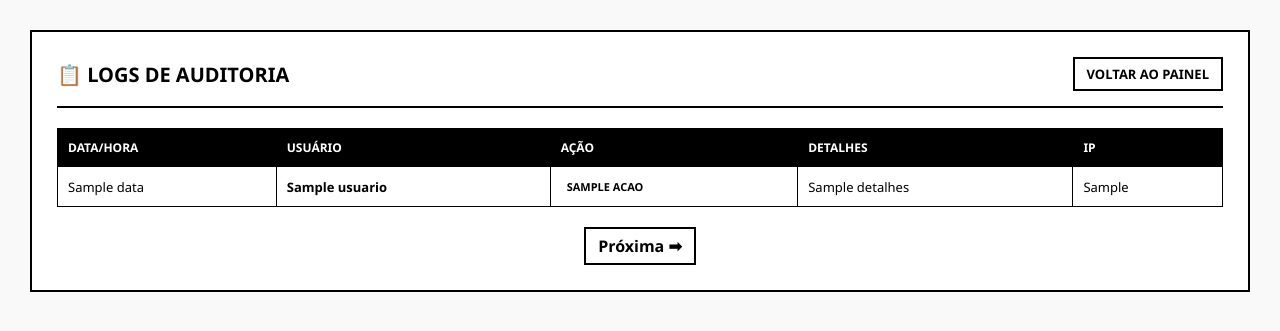
After one commit to jrvti/supchamados, a Flask app: template templates/logs.html in a window 1280 px wide. The commit adds this page. Shown: the top 331 px of the page. Run offline with Flask 3, Linux system fonts and the light colour scheme; the template is opened without the code that fills it: most values are stand-ins (such as "Sample title", 1, 10 or a date in 2020).

Commit message:
Add files via upload

```diff
--- /dev/null
+++ b/templates/logs.html
@@ -0,0 +1,85 @@
+<!DOCTYPE html>
+<html lang="pt-br">
+<head>
+    <meta charset="UTF-8">
+    <title>Logs de Auditoria - JRV-TI</title>
+    <style>
+        :root {
+            --bg-geral: #f9f9f9;
+            --bg-container: #ffffff;
+            --texto-principal: #000000;
+            --texto-secundario: #666666;
+            --bg-tabela-par: #f2f2f2;
+            --border-cor: #000000;
+        }
+        [data-theme="dark"] {
+            --bg-geral: #121212;
+            --bg-container: #1e1e1e;
+            --texto-principal: #ffffff;
+            --texto-secundario: #aaaaaa;
+            --bg-tabela-par: #2a2a2a;
+            --border-cor: #ffffff;
+        }
+        body { font-family: 'Segoe UI', Arial, sans-serif; background: var(--bg-geral); color: var(--texto-principal); padding: 30px; margin: 0; transition: background 0.2s, color 0.2s; }
+        .container { max-width: 1300px; background: var(--bg-container); padding: 25px; margin: auto; border: 2px solid var(--border-cor); }
+        .header-painel { display: flex; justify-content: space-between; align-items: center; border-bottom: 2px solid var(--border-cor); padding-bottom: 15px; margin-bottom: 20px; }
+        h2 { color: var(--texto-principal); margin: 0; text-transform: uppercase; font-size: 20px; }
+        .btn-voltar { background: var(--bg-container); color: var(--texto-principal); border: 2px solid var(--border-cor); padding: 6px 12px; text-decoration: none; font-weight: bold; font-size: 13px; text-transform: uppercase; }
+        .btn-voltar:hover { background: var(--texto-principal); color: var(--bg-container); }
+        table { width: 100%; border-collapse: collapse; font-size: 13px; }
+        th, td { padding: 10px; border: 1px solid var(--border-cor); text-align: left; vertical-align: middle; }
+        th { background-color: var(--texto-principal); color: var(--bg-container); font-weight: 600; text-transform: uppercase; font-size: 12px; }
+        tr:nth-child(even) { background-color: var(--bg-tabela-par); }
+        .badge-log { display: inline-block; padding: 2px 6px; font-size: 11px; font-weight: bold; text-transform: uppercase; }
+        .badge-login { background: #d4edda; color: #155724; border: 1px solid #c3e6cb; }
+        .badge-alteracao { background: #fff3cd; color: #856404; border: 1px solid #ffeeba; }
+        .badge-finalizacao { background: #cce5ff; color: #004085; border: 1px solid #b8daff; }
+        .badge-exclusao { background: #f8d7da; color: #721c24; border: 1px solid #f5c6cb; }
+        .paginacao { margin-top: 20px; display: flex; gap: 10px; justify-content: center; }
+        .paginacao a { background: var(--bg-container); color: var(--texto-principal); border: 2px solid var(--border-cor); padding: 6px 12px; text-decoration: none; font-weight: bold; }
+        .paginacao a:hover { background: var(--texto-principal); color: var(--bg-container); }
+    </style>
+</head>
+<body>
+    <div class="container">
+        <div class="header-painel">
+            <h2>📋 Logs de Auditoria</h2>
+            <a href="/admin" class="btn-voltar">Voltar ao Painel</a>
+        </div>
+
+        <table>
+            <thead>
+                <tr>
+                    <th>Data/Hora</th>
+                    <th>Usuário</th>
+                    <th>Ação</th>
+                    <th>Detalhes</th>
+                    <th>IP</th>
+                </tr>
+            </thead>
+            <tbody>
+                {% if not logs %}
+                <tr>
+                    <td colspan="5" style="text-align: center; padding: 25px; color: var(--texto-secundario);">Nenhum log registrado ainda.</td>
+                </tr>
+                {% endif %}
+                {% for log in logs %}
+                <tr>
+                    <td style="white-space: nowrap;">{{ log.data }}</td>
+                    <td><strong>{{ log.usuario }}</strong></td>
+                    <td><span class="badge-log badge-{{ log.acao }}">{{ log.acao|upper }}</span></td>
+                    <td>{{ log.detalhes }}</td>
+                    <td>{{ log.ip }}</td>
+                </tr>
+                {% endfor %}
+            </tbody>
+        </table>
+
+        <div class="paginacao">
+            {% if pagina > 1 %}
+                <a href="/logs?pagina={{ pagina - 1 }}">⬅ Anterior</a>
+            {% endif %}
+            <a href="/logs?pagina={{ pagina + 1 }}">Próxima ➡</a>
+        </div>
+</body>
+</html>
```
Also changed, not shown: templates/admin.html (+20 -5 lines), templates/cliente.html (+5 -3 lines), templates/detalhes.html (+49 -2 lines).
